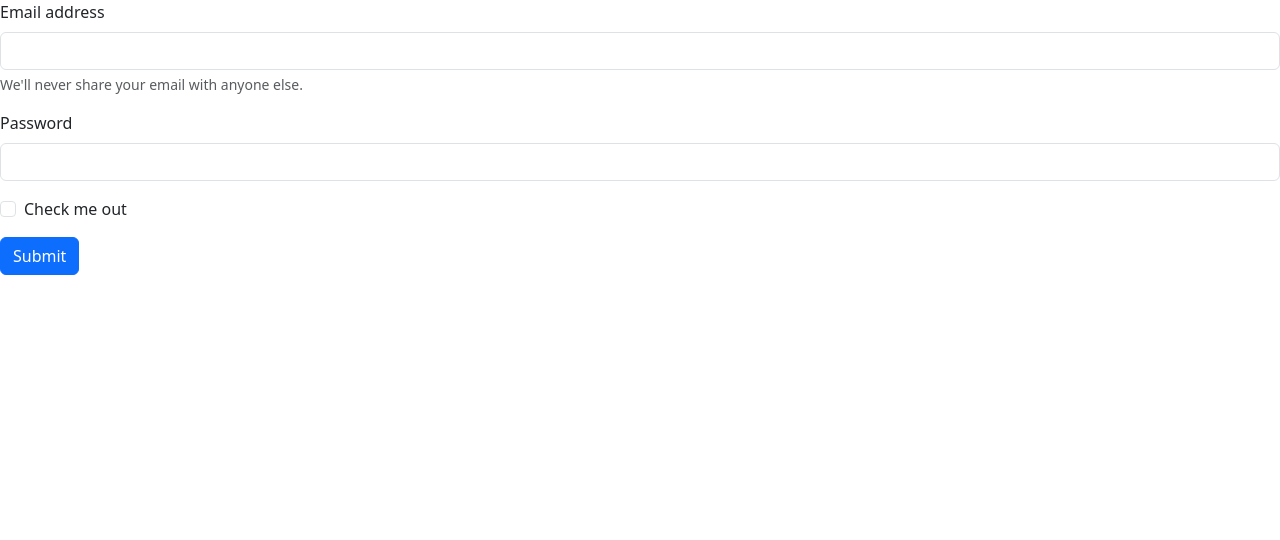
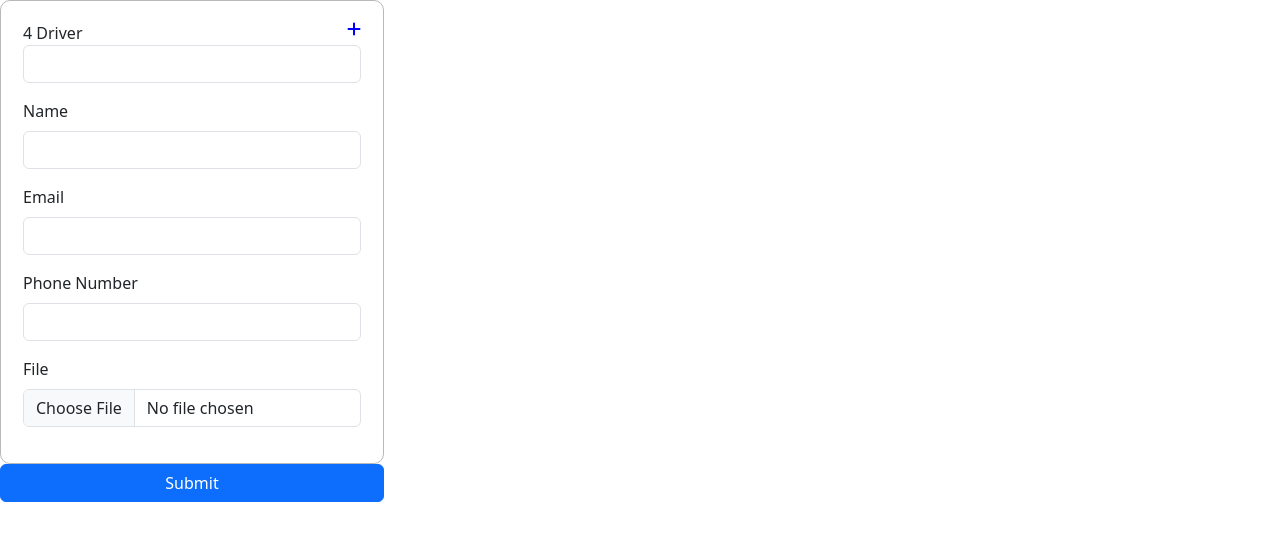
Before and after one commit to sebasOseaYo/Form, a React (Vite) app in the folder drivers-form/: page / in a window 1280 px wide. Shown: the top 540 px of the page. Built offline with nearby package versions, Linux system fonts and the light colour scheme.

Commit message:
New structure

```diff
--- a/drivers-form/index.html
+++ b/drivers-form/index.html
@@ -4,7 +4,9 @@
 <head>
   <meta charset="UTF-8" />
   <link rel="icon" type="image/svg+xml" href="/vite.svg" />
-  <link href="https://cdn.jsdelivr.net/npm/bootstrap@5.3.3/dist/css/bootstrap.min.css" rel="stylesheet" integrity="sha384-QWTKZyjpPEjISv5WaRU9OFeRpok6YctnYmDr5pNlyT2bRjXh0JMhjY6hW+ALEwIH" crossorigin="anonymous">
+  <link href="https://cdn.jsdelivr.net/npm/bootstrap@5.3.3/dist/css/bootstrap.min.css" rel="stylesheet"
+    integrity="sha384-QWTKZyjpPEjISv5WaRU9OFeRpok6YctnYmDr5pNlyT2bRjXh0JMhjY6hW+ALEwIH" crossorigin="anonymous">
+  <script src="https://kit.fontawesome.com/ff7875a748.js" crossorigin="anonymous"></script>
   <meta name="viewport" content="width=device-width, initial-scale=1.0" />
   <title>Driver Form</title>
 </head>
--- a/drivers-form/src/App.jsx
+++ b/drivers-form/src/App.jsx
@@ -1,12 +1,11 @@
 import { Route, Routes } from 'react-router-dom'
-import form from './components/Form/form'
-
+import forms from './pages/Forms/forms'
 
 function App() {
 
   return (
     <Routes>
-      <Route Component={form} path="/" />
+      <Route Component={forms} path="/" />
     </Routes>
   )
 }
--- a/drivers-form/src/components/Form/form.css
+++ b/drivers-form/src/components/Form/form.css
@@ -0,0 +1,23 @@
+.page-container {
+    width: 100%;
+    height: 100%;
+}
+
+.form-container {
+    border-radius: 10px;
+    border: 1px solid rgb(185, 185, 185);
+    width: 30%;
+    padding: 20px;
+    display: flex;
+    align-items: center;
+    justify-content: center;
+}
+
+form button {
+    width: 100%;
+}
+
+.fa-solid.fa-plus {
+    color: blue;
+    float: right;
+}
--- a/drivers-form/src/components/Form/form.jsx
+++ b/drivers-form/src/components/Form/form.jsx
@@ -1,24 +1,36 @@
 import React from 'react'
+import './form.css'
 
 const form = () => {
     return (
         <>
+            <div className="page-container">
+                <div className="form-container">
                     <form>
+                        <i class="fa-solid fa-plus"></i>
                         <div className="mb-3">
-                    <label for="exampleInputEmail1" className="form-label">Email address</label>
-                    <input type="email" className="form-control" id="exampleInputEmail1" aria-describedby="emailHelp" />
-                    <div id="emailHelp" className="form-text">We'll never share your email with anyone else.</div>
+                            <la className="form-label">4 Driver</la>
+                            <input type="fordriver" required className="form-control" id="exampleInputEmail1" />
                         </div>
                         <div className="mb-3">
-                    <label for="exampleInputPassword1" className="form-label">Password</label>
-                    <input type="password" className="form-control" id="exampleInputPassword1" />
+                            <label className="form-label">Name</label>
+                            <input type="name" required className="form-control" id="exampleInputPassword1" />
                         </div>
-                <div className="mb-3 form-check">
-                    <input type="checkbox" className="form-check-input" id="exampleCheck1" />
-                    <label className="form-check-label" for="exampleCheck1">Check me out</label>
+                        <div className="mb-3">
+                            <label className="form-label">Email</label>
+                            <input type="email" required className="form-control" id="exampleInputPassword1" />
                         </div>
-                <button type="submit" className="btn btn-primary">Submit</button>
+                        <div className="mb-3">
+                            <label className="form-label">Phone Number</label>
+                            <input type="number" required className="form-control" id="exampleInputPassword1" />
+                        </div>
+                        <label className="form-label">File</label>
+                        <div class="input-group mb-3">
+                            <input type="file" required class="form-control" id="inputGroupFile02" />
+                        </div>
                     </form>
+                </div>
+            </div>
         </>
     )
 }
--- a/drivers-form/src/pages/Forms/forms.css
+++ b/drivers-form/src/pages/Forms/forms.css
@@ -0,0 +1,8 @@
+.form-render {
+    width: 100%;
+    height: 100%;
+}
+
+.form-render button {
+    width: 30%;
+}
--- a/drivers-form/src/pages/Forms/forms.jsx
+++ b/drivers-form/src/pages/Forms/forms.jsx
@@ -1,9 +1,14 @@
 import React from 'react'
+import Form from '../../components/Form/form'
+import './forms.css'
 
 const forms = () => {
     return (
         <>
-            <form />
+            <div className="form-render">
+                <Form />
+                <button type="submit" className="btn btn-primary">Submit</button>
+            </div>
         </>
     )
 }
```
Lines whose indentation alone changed are shown as unchanged.
